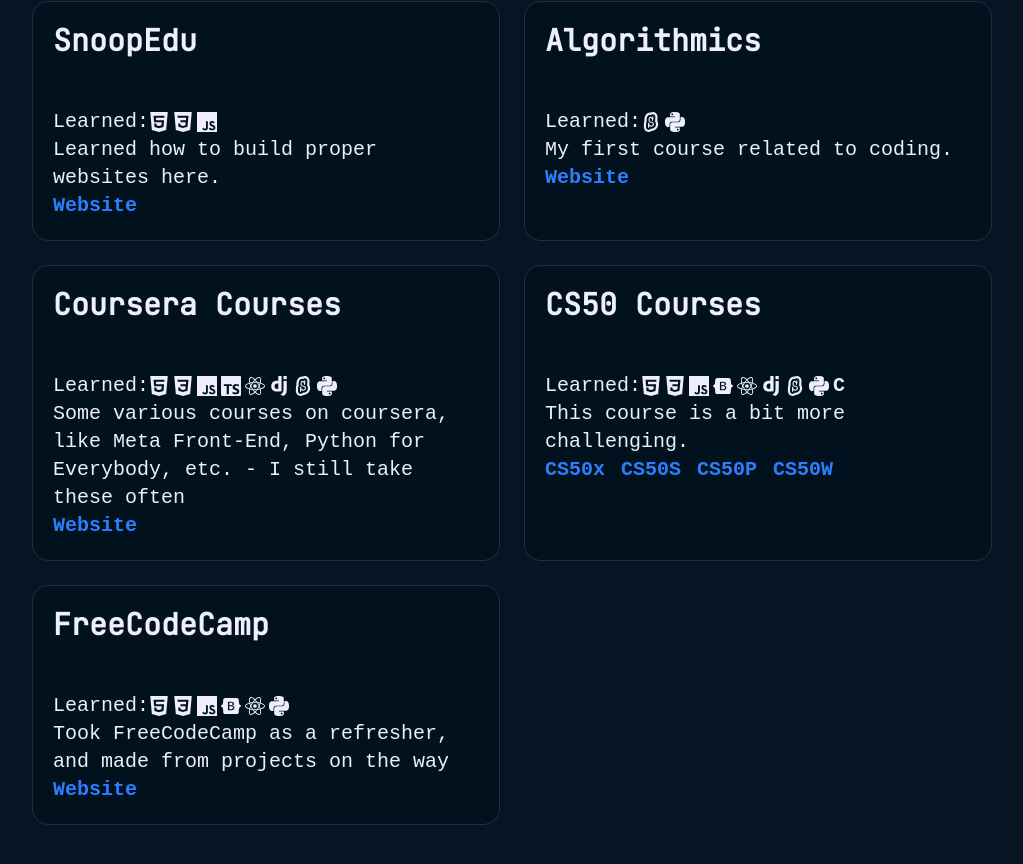
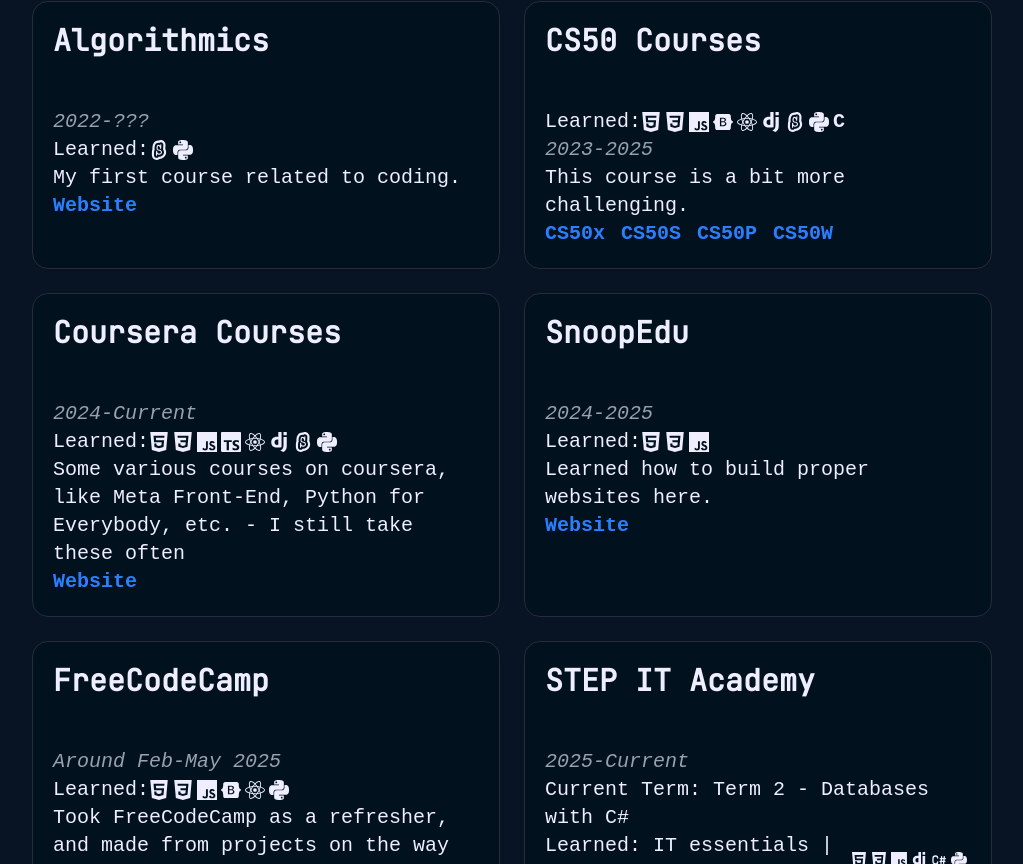
Before and after one commit to VirakbothSoth/Virakboth-Portfolio, a Next.js app: page / in a window 1280 px wide. Shown: the part 5676-6540 px from the top of the page, without its empty margins (128-1151 px from the left). Built offline with nearby package versions, Linux system fonts and the light colour scheme; a web font is replaced by a local one.

Commit message:
Added new school + footer

```diff
--- a/src/app/components/Footer.tsx
+++ b/src/app/components/Footer.tsx
@@ -85,6 +85,9 @@
 						virakbothsoth@gmail.com
 					</a>
 				</p>
+				<p className="text-sm text-center text-gray-500">
+					© 2025 - Virakboth Soth. All rights reserved.
+				</p>
 			</div>
 		</footer>
 	);
--- a/src/app/components/Schools.tsx
+++ b/src/app/components/Schools.tsx
@@ -1,5 +1,6 @@
-import { FaSchool } from "react-icons/fa"
-import { SiHtml5, SiCss3, SiJavascript, SiTypescript, SiBootstrap, SiScratch, SiPython, SiReact, SiDjango } from "react-icons/si"
+import { FaSchool, FaJava } from "react-icons/fa6"
+import { SiHtml5, SiCss3, SiJavascript, SiTypescript, SiBootstrap, SiScratch, SiPython, SiKotlin, SiReact, SiDjango } from "react-icons/si"
+import { TbBrandCSharp } from "react-icons/tb"
 
 const Projects = () => {
   return (
@@ -7,58 +8,19 @@
       <div className="container mx-auto">
         <h2 className="section-title"><FaSchool /> Schools & Courses</h2>
         <div className="text-left grid grid-cols-1 md:grid-cols-2 gap-6">
-            <div className="card">
-              <h3 className="text-3xl font-bold mb-[50px]">
-                <img
-                  src="https://snoopedu.com/app/themes/snoopedu/resources/assets/images/logo.svg"
-                  className="school-logo"
-                  style={{ filter: "brightness(0) invert(1)" }}
-                />
-                SnoopEdu
-              </h3>
-            <p className="text-xl flex items-center">
-              Learned: <SiHtml5 /><SiCss3 /><SiJavascript />
-            </p>
-            <p className="text-xl">Learned how to build proper websites here.</p>
-            <a href="https://snoopedu.com" className="font-bold text-b">
-              Website
-            </a>
-            </div>
           <div className="card">
             <h3 className="text-3xl font-bold mb-[50px]">
-              <img
-              src="/assets/images/algor-icon.png"
-              className="school-logo"
-              />
+              <img src="/assets/images/algor-icon.png" className="school-logo" />
               Algorithmics
             </h3>
+            <p className="text-xl text-gray-400">
+              <em>2022-???</em>
+            </p>
             <p className="text-xl flex items-center">
               Learned: <SiScratch /><SiPython />
             </p>
             <p className="text-xl">My first course related to coding.</p>
-            <a
-              href="https://algorithmicschool.com"
-              className="font-bold text-b"
-            >
-              Website
-            </a>
-          </div>
-          <div className="card">
-            <h3 className="text-3xl font-bold mb-[50px]">
-              <img
-              src="/assets/images/cour-icon.png"
-              className="school-logo"
-              />
-              Coursera Courses
-            </h3>
-            <p className="text-xl flex items-center">
-              Learned: <SiHtml5 /><SiCss3 /><SiJavascript /><SiTypescript /><SiReact /><SiDjango /><SiScratch /><SiPython />
-            </p>
-            <p className="text-xl">Some various courses on coursera, like Meta Front-End, Python for Everybody, etc. - I still take these often</p>
-            <a
-              href="https://coursera.org"
-              className="font-bold text-b"
-            >
+            <a href="https://algorithmicschool.com" target="_blank" className="font-bold text-b">
               Website
             </a>
           </div>
@@ -67,50 +29,89 @@
             <p className="text-xl flex items-center">
               Learned: <SiHtml5 /><SiCss3 /><SiJavascript /><SiBootstrap /><SiReact /><SiDjango /><SiScratch /><SiPython /> <b>C</b>
             </p>
+            <p className="text-xl text-gray-400">
+              <em>2023-2025</em>
+            </p>
             <p className="text-xl">This course is a bit more challenging.</p>
             <div className='flex gap-4'>
-              <a
-                href="https://cs50.harvard.edu/x"
-                className="font-bold text-b"
-              >
+              <a href="https://cs50.harvard.edu/x" target="_blank" className="font-bold text-b">
                 CS50x
               </a>
-              <a
-                href="https://cs50.harvard.edu/scratch"
-                className="font-bold text-b"
-              >
+              <a href="https://cs50.harvard.edu/scratch" target="_blank" className="font-bold text-b">
                 CS50S
               </a>
-              <a
-                href="https://cs50.harvard.edu/python"
-                className="font-bold text-b"
-              >
+              <a href="https://cs50.harvard.edu/python" target="_blank" className="font-bold text-b">
                 CS50P
               </a>
-              <a
-                href="https://cs50.harvard.edu/web"
-                className="font-bold text-b"
-              >
+              <a href="https://cs50.harvard.edu/web" target="_blank" className="font-bold text-b">
                 CS50W
               </a>
             </div>
           </div>
           <div className="card">
             <h3 className="text-3xl font-bold mb-[50px]">
-              <img
-              src="/assets/images/fcc-icon.png"
-              className="school-logo"
-              />
+              <img src="/assets/images/cour-icon.png" className="school-logo" alt="Logo" />
+              Coursera Courses
+            </h3>
+            <p className="text-xl text-gray-400">
+              <em>2024-Current</em>
+            </p>
+            <p className="text-xl flex items-center">
+              Learned: <SiHtml5 /><SiCss3 /><SiJavascript /><SiTypescript /><SiReact /><SiDjango /><SiScratch /><SiPython />
+            </p>
+            <p className="text-xl">Some various courses on coursera, like Meta Front-End, Python for Everybody, etc. - I still take these often</p>
+            <a href="https://coursera.org" target="_blank"  className="font-bold text-b">
+              Website
+            </a>
+          </div>
+          <div className="card">
+            <h3 className="text-3xl font-bold mb-[50px]">
+              <img src="https://snoopedu.com/app/themes/snoopedu/resources/assets/images/logo.svg" className="school-logo" alt="Logo" style={{ filter: "brightness(0) invert(1)" }} />
+              SnoopEdu
+            </h3>
+            <p className="text-xl text-gray-400">
+              <em>2024-2025</em>
+            </p>
+            <p className="text-xl flex items-center">
+              Learned: <SiHtml5 /><SiCss3 /><SiJavascript />
+            </p>
+            <p className="text-xl">Learned how to build proper websites here.</p>
+            <a href="https://snoopedu.com" target="_blank" className="font-bold text-b">
+              Website
+            </a>
+          </div>
+          <div className="card">
+            <h3 className="text-3xl font-bold mb-[50px]">
+              <img src="/assets/images/fcc-icon.png" className="school-logo" alt="Logo" />
               FreeCodeCamp
             </h3>
+            <p className="text-xl text-gray-400">
+              <em>Around Feb-May 2025</em>
+            </p>
             <p className="text-xl flex items-center">
               Learned: <SiHtml5 /><SiCss3 /><SiJavascript /><SiBootstrap /><SiReact /><SiPython />
             </p>
             <p className="text-xl">Took FreeCodeCamp as a refresher, and made from projects on the way</p>
-            <a
-              href="https://freecodecamp.org"
-              className="font-bold text-b"
-            >
+            <a href="https://freecodecamp.org" target="_blank" className="font-bold text-b">
+              Website
+            </a>
+          </div>
+          <div className="card">
+            <h3 className="text-3xl font-bold mb-[50px]">
+              <img src="/assets/images/step-icon.png" className="school-logo" alt="Logo" />
+              STEP IT Academy
+            </h3>
+            <p className="text-xl text-gray-400">
+              <em>2025-Current</em>
+            </p>
+            <p className="text-xl">
+              Current Term: Term 2 - Databases with C#
+            </p>
+            <p className="text-xl flex items-center">
+              Learned: IT essentials | Future: <SiHtml5 /><SiCss3 /><SiJavascript /><SiDjango /><TbBrandCSharp /><SiPython />
+            </p>
+            <p className="text-xl">Recent school I started taking, its estimated to end around 2027!</p>
+            <a href="https://cambodia.itstep.org" target="_blank" className="font-bold text-b">
               Website
             </a>
           </div>
```
Also changed, not shown: public/assets/images/step-icon.png (added).
